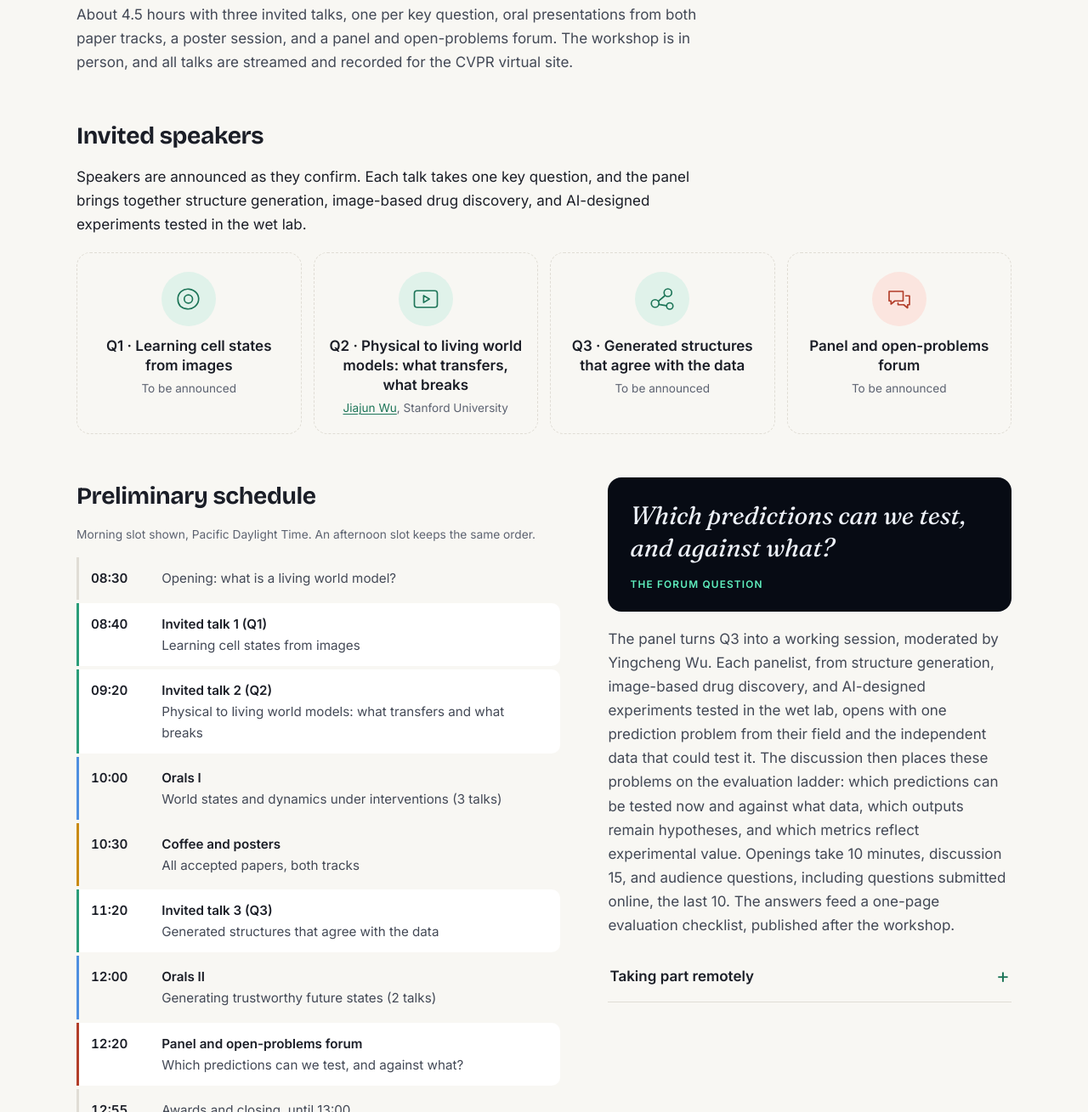
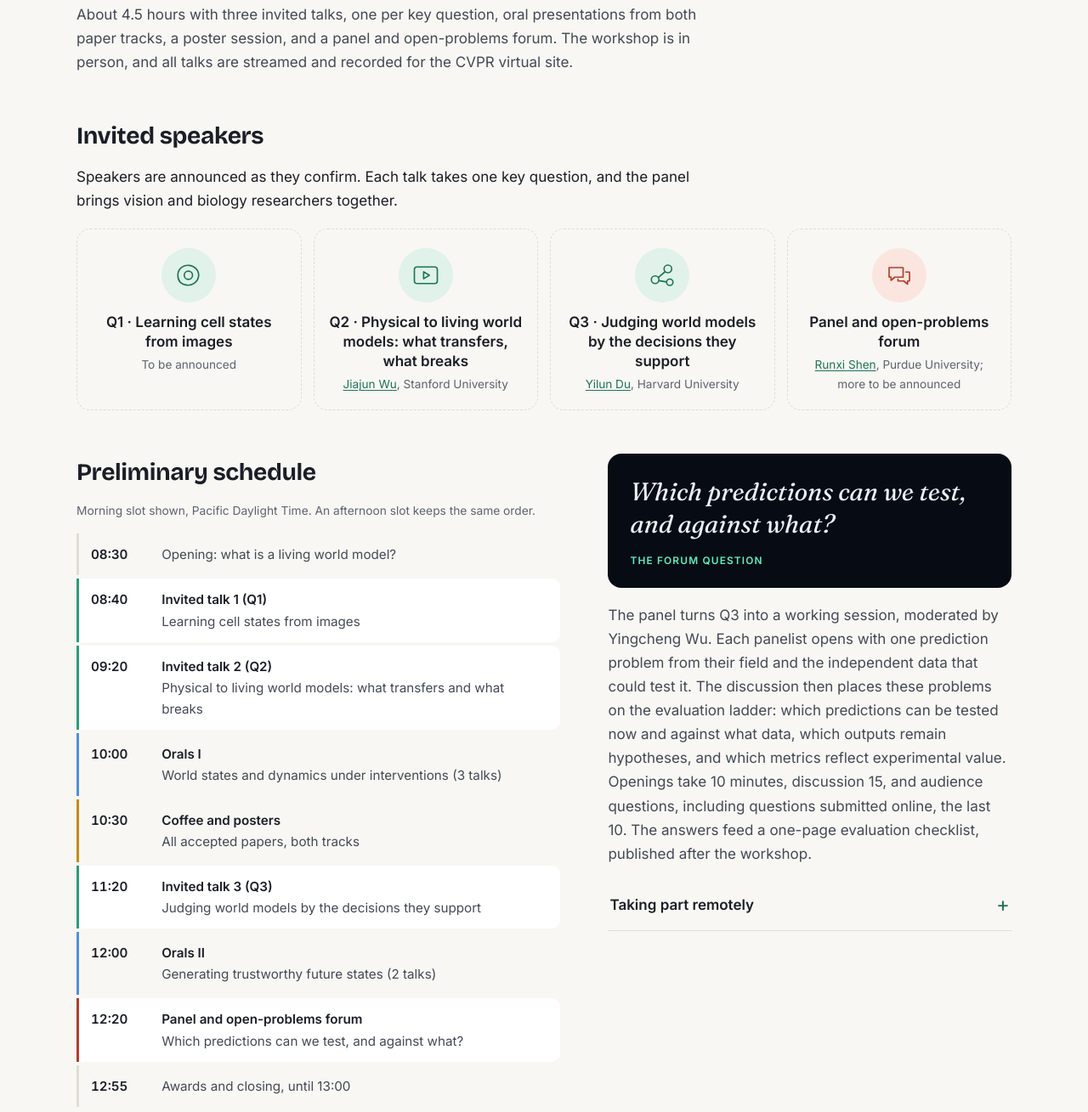
Before and after one commit to Boom5426/livingwm, a plain HTML site: page index.html in a window 1280 px wide. Shown: the part 7242-8551 px from the top of the page at 85% size. Drawn offline with Linux system fonts and the light colour scheme; animation ran at ten frames a second.

Commit message:
Speakers: Yilun Du (Q3 talk) and Runxi Shen (panel) confirmed
Only accepted speakers are named. The Q3 talk is retitled for Du, and
the panel text no longer lists fields of unconfirmed panelists.

Co-Authored-By: Claude Opus 5.5 <noreply@anthropic.com>

```diff
--- a/index.html
+++ b/index.html
@@ -312,12 +312,12 @@
     <p class="prose intro">About 4.5 hours with three invited talks, one per key question, oral presentations from both paper tracks, a poster session, and a panel and open-problems forum. The workshop is in person, and all talks are streamed and recorded for the CVPR virtual site.</p>
 
     <h3 class="sub">Invited speakers</h3>
-    <p class="prose">Speakers are announced as they confirm. Each talk takes one key question, and the panel brings together structure generation, image-based drug discovery, and AI-designed experiments tested in the wet lab.</p>
+    <p class="prose">Speakers are announced as they confirm. Each talk takes one key question, and the panel brings vision and biology researchers together.</p>
     <ul class="slots">
       <li><svg class="slot-ic"><use href="#i-cell"/></svg><b>Q1 · Learning cell states from images</b><span>To be announced</span></li>
       <li><svg class="slot-ic"><use href="#i-video"/></svg><b>Q2 · Physical to living world models: what transfers, what breaks</b><span><a href="https://jiajunwu.com/">Jiajun Wu</a>, Stanford University</span></li>
-      <li><svg class="slot-ic"><use href="#i-molecule"/></svg><b>Q3 · Generated structures that agree with the data</b><span>To be announced</span></li>
-      <li class="slot-panel"><svg class="slot-ic"><use href="#i-chat"/></svg><b>Panel and open-problems forum</b><span>To be announced</span></li>
+      <li><svg class="slot-ic"><use href="#i-molecule"/></svg><b>Q3 · Judging world models by the decisions they support</b><span><a href="https://yilundu.github.io/">Yilun Du</a>, Harvard University</span></li>
+      <li class="slot-panel"><svg class="slot-ic"><use href="#i-chat"/></svg><b>Panel and open-problems forum</b><span><a href="https://runxi-shen.github.io/cv/">Runxi Shen</a>, Purdue University; more to be announced</span></li>
     </ul>
 
     <div class="program-grid">
@@ -330,7 +330,7 @@
           <li class="talk"><time>09:20</time><span><b>Invited talk 2 (Q2)</b> Physical to living world models: what transfers and what breaks</span></li>
           <li class="oral"><time>10:00</time><span><b>Orals I</b> World states and dynamics under interventions (3 talks)</span></li>
           <li class="break"><time>10:30</time><span><b>Coffee and posters</b> All accepted papers, both tracks</span></li>
-          <li class="talk"><time>11:20</time><span><b>Invited talk 3 (Q3)</b> Generated structures that agree with the data</span></li>
+          <li class="talk"><time>11:20</time><span><b>Invited talk 3 (Q3)</b> Judging world models by the decisions they support</span></li>
           <li class="oral"><time>12:00</time><span><b>Orals II</b> Generating trustworthy future states (2 talks)</span></li>
           <li class="panel"><time>12:20</time><span><b>Panel and open-problems forum</b> Which predictions can we test, and against what?</span></li>
           <li><time>12:55</time><span>Awards and closing, until 13:00</span></li>
@@ -342,7 +342,7 @@
           <p>Which predictions can we test, and against what?</p>
           <footer>The forum question</footer>
         </blockquote>
-        <p>The panel turns Q3 into a working session, moderated by Yingcheng Wu. Each panelist, from structure generation, image-based drug discovery, and AI-designed experiments tested in the wet lab, opens with one prediction problem from their field and the independent data that could test it. The discussion then places these problems on the evaluation ladder: which predictions can be tested now and against what data, which outputs remain hypotheses, and which metrics reflect experimental value. Openings take 10 minutes, discussion 15, and audience questions, including questions submitted online, the last 10. The answers feed a one-page evaluation checklist, published after the workshop.</p>
+        <p>The panel turns Q3 into a working session, moderated by Yingcheng Wu. Each panelist opens with one prediction problem from their field and the independent data that could test it. The discussion then places these problems on the evaluation ladder: which predictions can be tested now and against what data, which outputs remain hypotheses, and which metrics reflect experimental value. Openings take 10 minutes, discussion 15, and audience questions, including questions submitted online, the last 10. The answers feed a one-page evaluation checklist, published after the workshop.</p>
         <details>
           <summary>Taking part remotely</summary>
           <p>One organizer relays online questions in every Q&amp;A slot. Authors who cannot travel may present through a prerecorded video, with their poster displayed by an organizer or coauthor. An asynchronous discussion channel stays open for two weeks after the workshop. Accepted papers, posters, and slides (with author consent) will be posted on this website. Within four weeks, the organizers will publish a one-page evaluation checklist from the forum: what was observed, what was predicted, which conditions were held out, and what independent evidence tested each prediction.</p>
```
